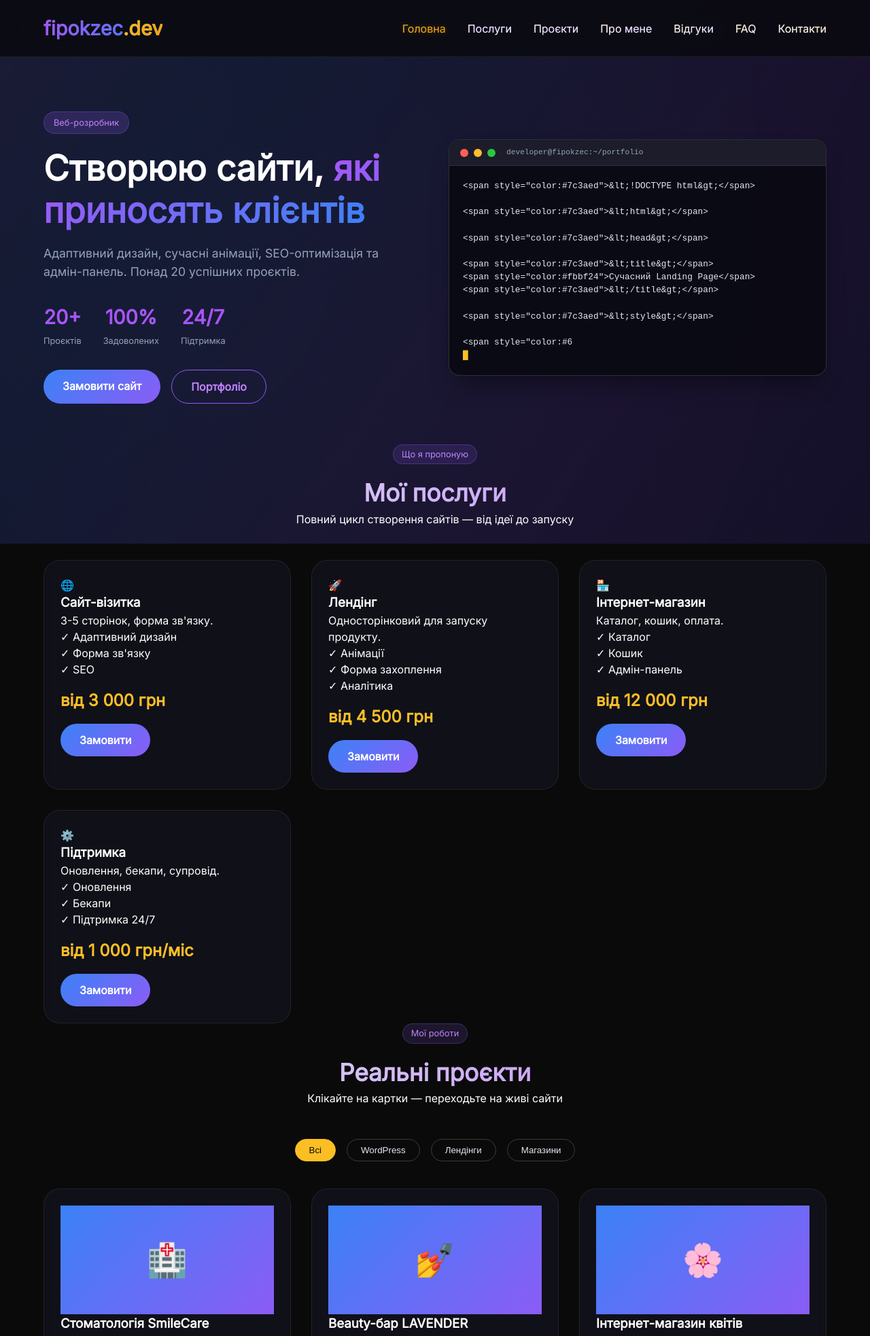
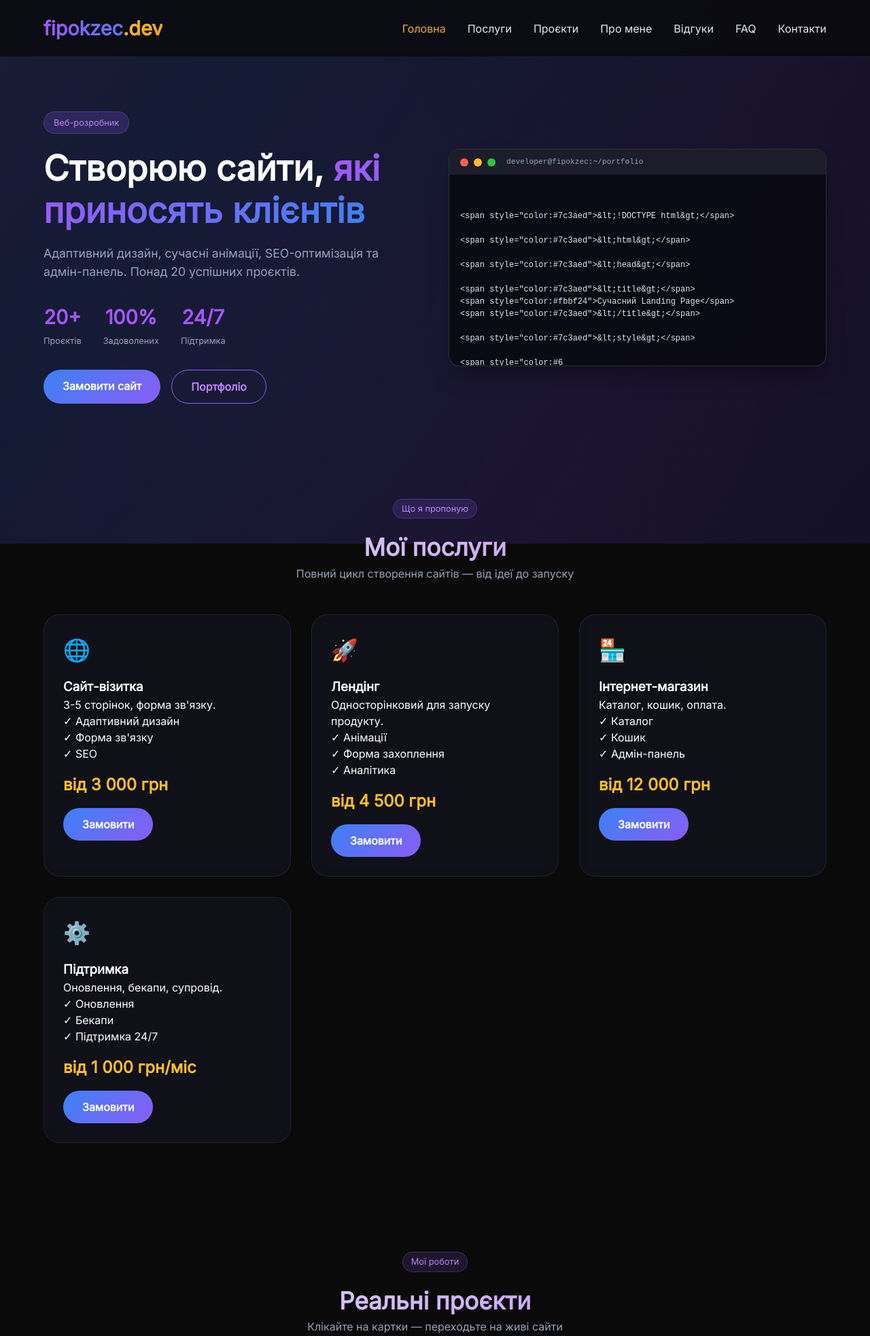
Before and after one commit to Kolya-f/fipokzec, a PHP site: page / in a window 1280 px wide. Shown: the top 1966 px of the page at 68% size. Run offline with PHP 8.4, Linux system fonts and the light colour scheme.

Commit message:
Update style.css

```diff
--- a/style.css
+++ b/style.css
@@ -35,33 +35,39 @@
 
 .container { max-width: 1200px; margin: 0 auto; padding: 0 24px; }
 
-/* Анімація градієнта для логотипу та меню */
-.gradient-text {
-    background: linear-gradient(135deg, #a855f7, #3b82f6, #fbbf24, #a855f7);
-    background-size: 300% 300%;
+/* Анімація появи меню */
+.nav-link {
+    opacity: 0;
+    transform: translateY(-20px);
+    animation: menuAppear 0.5s ease forwards;
+}
+.nav-link:nth-child(1) { animation-delay: 0s; }
+.nav-link:nth-child(2) { animation-delay: 0.1s; }
+.nav-link:nth-child(3) { animation-delay: 0.2s; }
+.nav-link:nth-child(4) { animation-delay: 0.3s; }
+.nav-link:nth-child(5) { animation-delay: 0.4s; }
+.nav-link:nth-child(6) { animation-delay: 0.5s; }
+.nav-link:nth-child(7) { animation-delay: 0.6s; }
+@keyframes menuAppear {
+    to { opacity: 1; transform: translateY(0); }
+}
+
+/* Райдужне переливання при наведенні */
+.nav-link {
+    transition: all 0.3s ease;
+}
+.nav-link:hover {
+    background: linear-gradient(135deg, #ff0000, #ff7f00, #ffff00, #00ff00, #0000ff, #4b0082, #9400d3);
+    background-size: 400% 100%;
     -webkit-background-clip: text;
     background-clip: text;
     color: transparent;
-    animation: gradientShift 2s ease infinite;
+    animation: rainbow 1s linear infinite;
 }
-.gradient-menu {
-    background: linear-gradient(135deg, #e2e8f0, #fbbf24, #a855f7, #e2e8f0);
-    background-size: 300% 300%;
-    -webkit-background-clip: text;
-    background-clip: text;
-    color: transparent;
-    animation: gradientShift 2s ease infinite;
-    font-weight: 600;
+@keyframes rainbow {
+    0% { background-position: 0% 50%; }
+    100% { background-position: 100% 50%; }
 }
-@keyframes gradientShift {
-    0% { background-position: 0% 50%; }
-    50% { background-position: 100% 50%; }
-    100% { background-position: 0% 50%; }
-}
-
-/* Анімація появи елементів */
-.fade-up { opacity: 0; transform: translateY(30px); animation: fadeUp 0.6s ease forwards; }
-@keyframes fadeUp { to { opacity: 1; transform: translateY(0); } }
 
 /* Header */
 header {
@@ -104,16 +110,13 @@
     color: #e2e8f0;
     font-weight: 500;
     transition: 0.3s;
-    position: relative;
 }
 .nav-links a.active {
     background: linear-gradient(135deg, #fbbf24, #f59e0b);
     -webkit-background-clip: text;
     background-clip: text;
     color: transparent;
-    text-shadow: 0 0 10px rgba(251, 191, 36, 0.3);
 }
-.nav-links a:hover { color: #fbbf24; }
 .mobile-menu-btn { display: none; font-size: 1.8rem; cursor: pointer; }
 
 /* Hero */
@@ -140,7 +143,7 @@
 .hero-buttons { display: flex; gap: 16px; flex-wrap: wrap; }
 .hero-image { flex: 1; }
 
-/* Термінал */
+/* Термінал - фіксована висота */
 .code-terminal {
     background: rgba(10, 10, 20, 0.95);
     backdrop-filter: blur(8px);
@@ -148,8 +151,11 @@
     border-radius: 16px;
     overflow: hidden;
     font-family: 'Courier New', monospace;
-    font-size: 0.8rem;
+    font-size: 0.75rem;
     box-shadow: 0 20px 35px -10px rgba(0,0,0,0.4);
+    height: 320px;
+    display: flex;
+    flex-direction: column;
 }
 .terminal-header {
     background: rgba(30, 30, 45, 0.9);
@@ -157,15 +163,23 @@
     display: flex;
     align-items: center;
     gap: 8px;
-    border-bottom: 1px solid rgba(255,255,255,0.1);
+    flex-shrink: 0;
 }
 .terminal-dot { width: 12px; height: 12px; border-radius: 50%; }
 .red { background: #ff5f56; }
 .yellow { background: #ffbd2e; }
 .green { background: #27c93f; }
 .terminal-title { color: #94a3b8; font-size: 0.7rem; margin-left: 8px; }
-.terminal-body { padding: 20px; color: #e2e8f0; min-height: 300px; }
-#typingArea { font-family: 'Courier New', monospace; white-space: pre-wrap; word-break: break-all; }
+.terminal-body {
+    padding: 16px;
+    color: #e2e8f0;
+    overflow-y: auto;
+    flex: 1;
+    font-family: 'Courier New', monospace;
+    white-space: pre-wrap;
+    word-break: break-word;
+}
+#typingArea { font-family: 'Courier New', monospace; white-space: pre-wrap; word-break: break-word; }
 .cursor-blink {
     display: inline-block;
     animation: blink 0.8s step-end infinite;
@@ -174,6 +188,7 @@
 }
 @keyframes blink { 0%, 100% { opacity: 1; } 50% { opacity: 0; } }
 
+/* Кнопки */
 .btn {
     display: inline-block;
     background: linear-gradient(135deg, #3b82f6, #8b5cf6);
@@ -183,9 +198,13 @@
     text-decoration: none;
     font-weight: 600;
     transition: 0.2s;
+    border: none;
+    cursor: pointer;
 }
 .btn:hover { transform: scale(1.02); box-shadow: 0 6px 20px rgba(139, 92, 246, 0.4); }
 .btn-outline { background: transparent; border: 1px solid #8b5cf6; color: #c084fc; }
+
+/* Секції */
 .section-header { text-align: center; margin-bottom: 48px; }
 .section-tag {
     display: inline-block;
@@ -198,8 +217,31 @@
     margin-bottom: 16px;
 }
 .section-title { font-size: 2.2rem; font-weight: 700; background: linear-gradient(135deg, #e2e8f0, #c084fc); -webkit-background-clip: text; background-clip: text; color: transparent; }
-.services-grid, .portfolio-grid, .reviews-grid, .faq-grid { display: grid; grid-template-columns: repeat(auto-fit, minmax(280px, 1fr)); gap: 30px; }
-.service-card, .portfolio-item, .review-card, .faq-item {
+.section-desc { color: #94a3b8; max-width: 600px; margin: 0 auto; }
+
+.services-section, .portfolio-section, .about-section, .reviews-section, .faq-section, .contacts-section { padding: 80px 0; }
+
+.services-grid {
+    display: grid;
+    grid-template-columns: repeat(auto-fit, minmax(300px, 1fr));
+    gap: 30px;
+}
+.service-card {
+    background: rgba(20, 20, 35, 0.6);
+    backdrop-filter: blur(8px);
+    border: 1px solid rgba(255, 255, 255, 0.08);
+    border-radius: 24px;
+    padding: 28px;
+    transition: 0.3s;
+}
+.service-card:hover { transform: translateY(-6px); border-color: rgba(251, 191, 36, 0.3); }
+.service-icon { font-size: 2rem; margin-bottom: 16px; color: #c084fc; }
+.price { font-size: 1.5rem; font-weight: 700; color: #fbbf24; margin: 16px 0; }
+.service-features { list-style: none; padding-left: 0; margin: 16px 0; }
+.service-features li { margin: 8px 0; color: #94a3b8; }
+
+.portfolio-grid, .reviews-grid, .faq-grid { display: grid; grid-template-columns: repeat(auto-fit, minmax(300px, 1fr)); gap: 30px; }
+.portfolio-item, .review-card, .faq-item {
     background: rgba(20, 20, 35, 0.6);
     backdrop-filter: blur(8px);
     border: 1px solid rgba(255, 255, 255, 0.08);
@@ -207,8 +249,7 @@
     padding: 24px;
     transition: 0.3s;
 }
-.service-card:hover, .portfolio-item:hover, .review-card:hover, .faq-item:hover { transform: translateY(-6px); border-color: rgba(251, 191, 36, 0.3); }
-.price { font-size: 1.5rem; font-weight: 700; color: #fbbf24; margin: 16px 0; }
+.portfolio-item:hover, .review-card:hover, .faq-item:hover { transform: translateY(-6px); border-color: rgba(251, 191, 36, 0.3); }
 .portfolio-filter { display: flex; justify-content: center; gap: 16px; margin-bottom: 40px; flex-wrap: wrap; }
 .filter-btn {
     background: transparent;
@@ -220,6 +261,7 @@
 }
 .filter-btn.active, .filter-btn:hover { background: #fbbf24; border-color: #fbbf24; color: #0a0a0a; }
 .skills { margin: 30px 0; }
+.skill { margin-bottom: 20px; }
 .skill-bar { background: rgba(255,255,255,0.1); border-radius: 20px; height: 8px; overflow: hidden; }
 .skill-bar div { background: linear-gradient(135deg, #fbbf24, #f59e0b); height: 100%; }
 .contacts-grid { display: grid; grid-template-columns: 1fr 1fr; gap: 50px; }
@@ -227,9 +269,11 @@
 .social-links { display: flex; gap: 24px; margin-top: 24px; }
 .social-links a { color: #c084fc; text-decoration: none; }
 footer { text-align: center; padding: 40px 0; color: #64748b; border-top: 1px solid rgba(255,255,255,0.05); }
+
 @media (max-width: 768px) {
     .nav-links { display: none; }
     .mobile-menu-btn { display: block; }
     .hero-text h1 { font-size: 2rem; }
     .about-grid, .contacts-grid { grid-template-columns: 1fr; }
+    .code-terminal { height: 280px; }
 }
```
